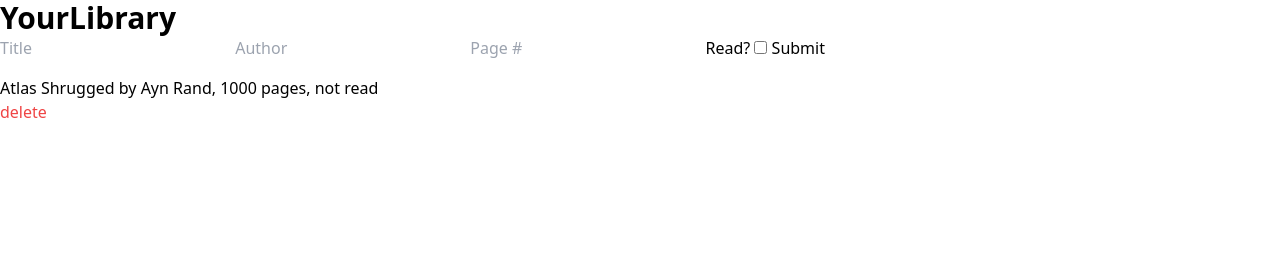
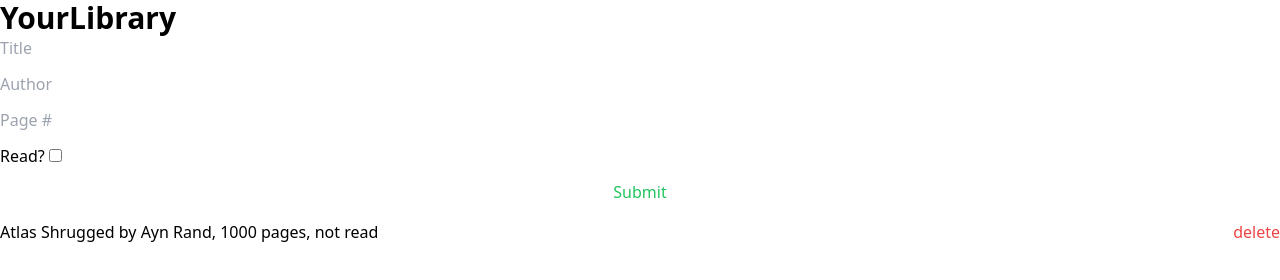
Before and after one commit to supersakana/lib, a plain HTML site: page index.html in a window 1280 px wide. Drawn offline with nearby package versions, Linux system fonts and the light colour scheme.

Commit message:
added simple styles to the UI

```diff
--- a/app.js
+++ b/app.js
@@ -40,10 +40,11 @@
 
     p.innerHTML = `${book.info()}`
     deleteBtn.innerHTML = 'delete'
-    deleteBtn.classList.add('text-red-500', 'delete-btn')
 
     li.id = `item-${myLibrary.indexOf(book)}`
+    li.classList.add('flex', 'items-center', 'justify-between')
     deleteBtn.dataset.index = myLibrary.indexOf(book)
+    deleteBtn.classList.add('text-red-500', 'delete-btn')
 
 
     deleteBtn.addEventListener('click', function(){
--- a/index.html
+++ b/index.html
@@ -10,17 +10,19 @@
 <body>
     <section>
         <h1 class="text-3xl font-bold">YourLibrary</h1>
-        <div>
+        <div class="flex flex-col gap-y-3">
             <input type="text" name="title" id="title" class="form-input" placeholder="Title">
 
             <input type="text" name="author" id="author" class="form-input" placeholder="Author">
 
             <input type="number" name="pages" id="pages" class="form-input" placeholder="Page #">
 
-            <label for="read">Read?</label>
-            <input type="checkbox" name="read" id="read" class="form-input">
+            <div>
+                <label for="read">Read?</label>
+                <input type="checkbox" name="read" id="read" class="form-input">
+            </div>
 
-            <button class="submit-btn">Submit</button>
+            <button class="text-green-500 submit-btn">Submit</button>
         </div>
         <ul class="book-list my-4"></ul>
     </section>
```
